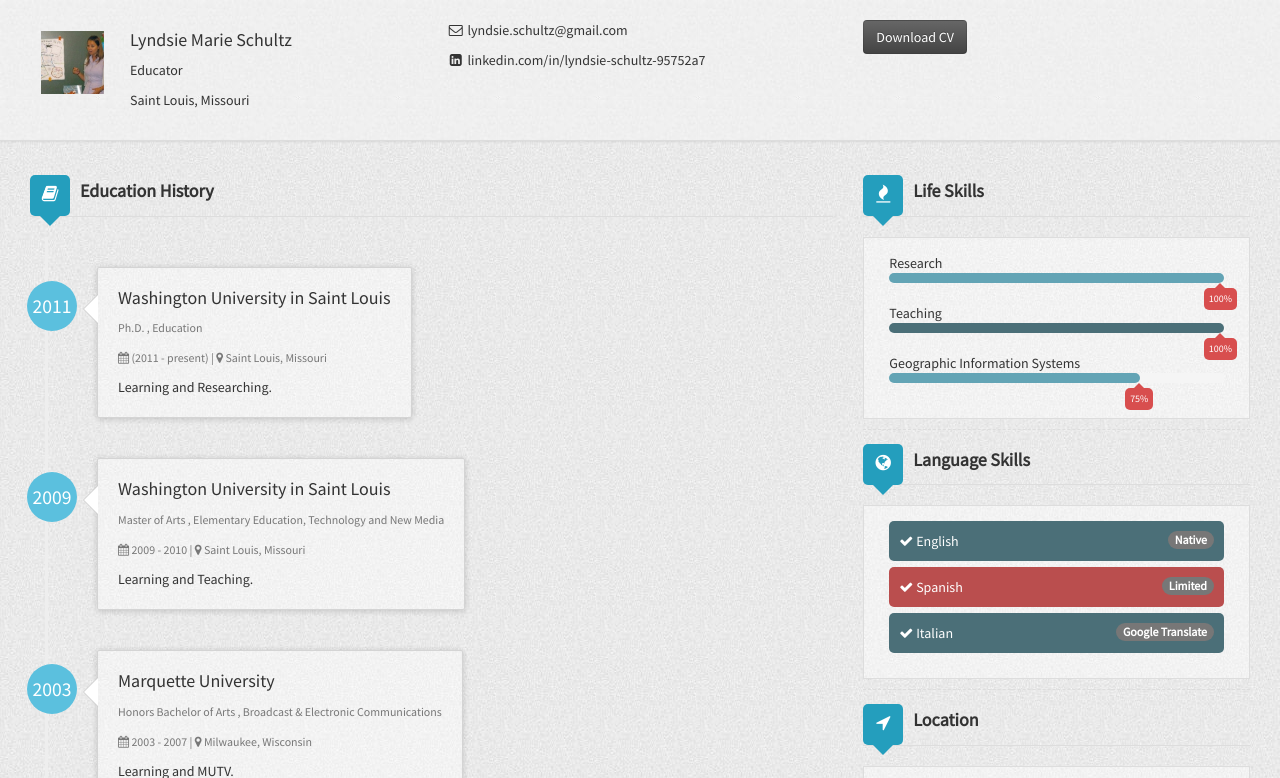
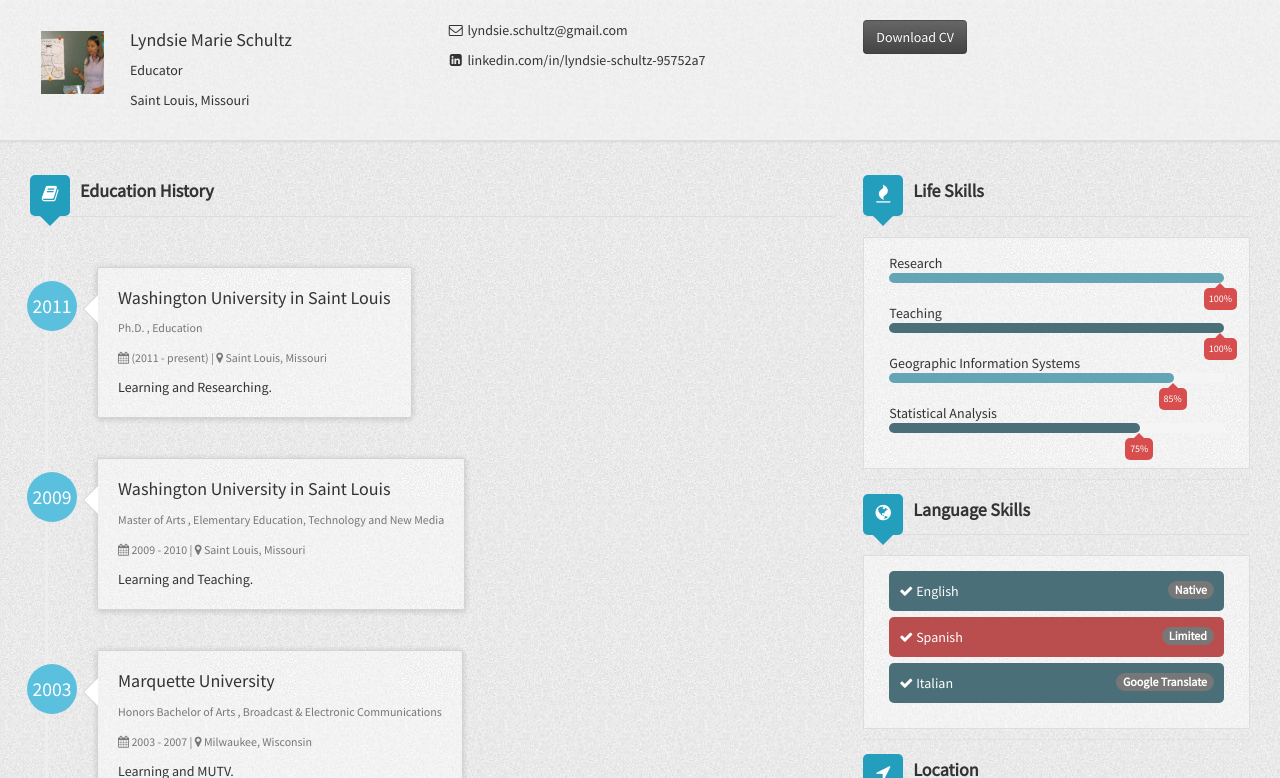
Before and after one commit to mjschultz/lmschultz, a Jekyll site: the page built from index.html, in a window 1280 px wide and 900 px high, cut to the strip 0-778 px from the top of the window. Built offline with Jekyll 4.4.1, drawn with Linux system fonts in a browser that asks for light colours; nearby versions of some CDN libraries.

Commit message:
Add stats

```diff
--- a/_config.yml
+++ b/_config.yml
@@ -95,6 +95,8 @@ author:
     - name: Teaching
       percentage: 100%
     - name: Geographic Information Systems
+      percentage: 85%
+    - name: Statistical Analysis
       percentage: 75%
   languages:
     - name: English
```
